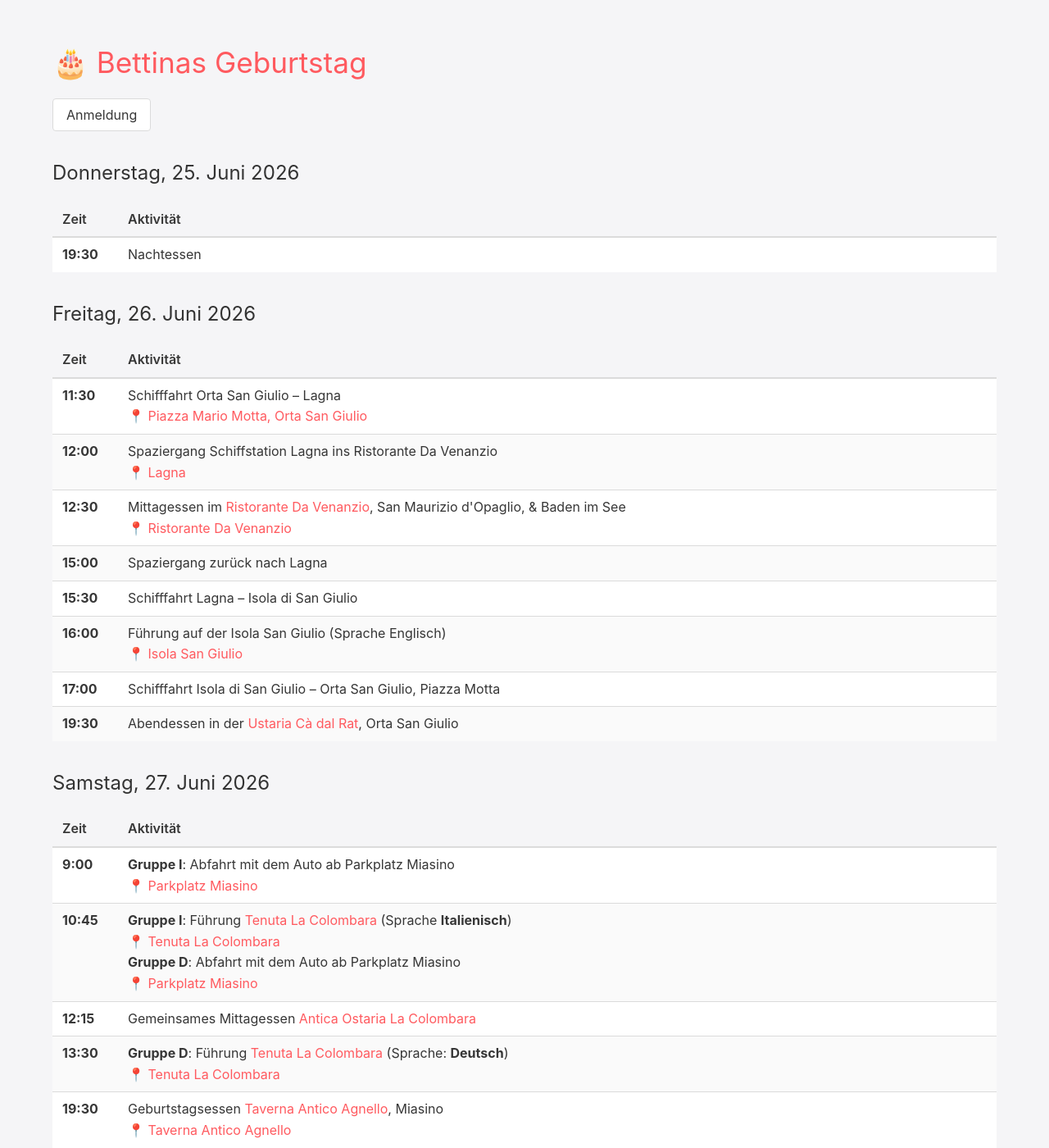
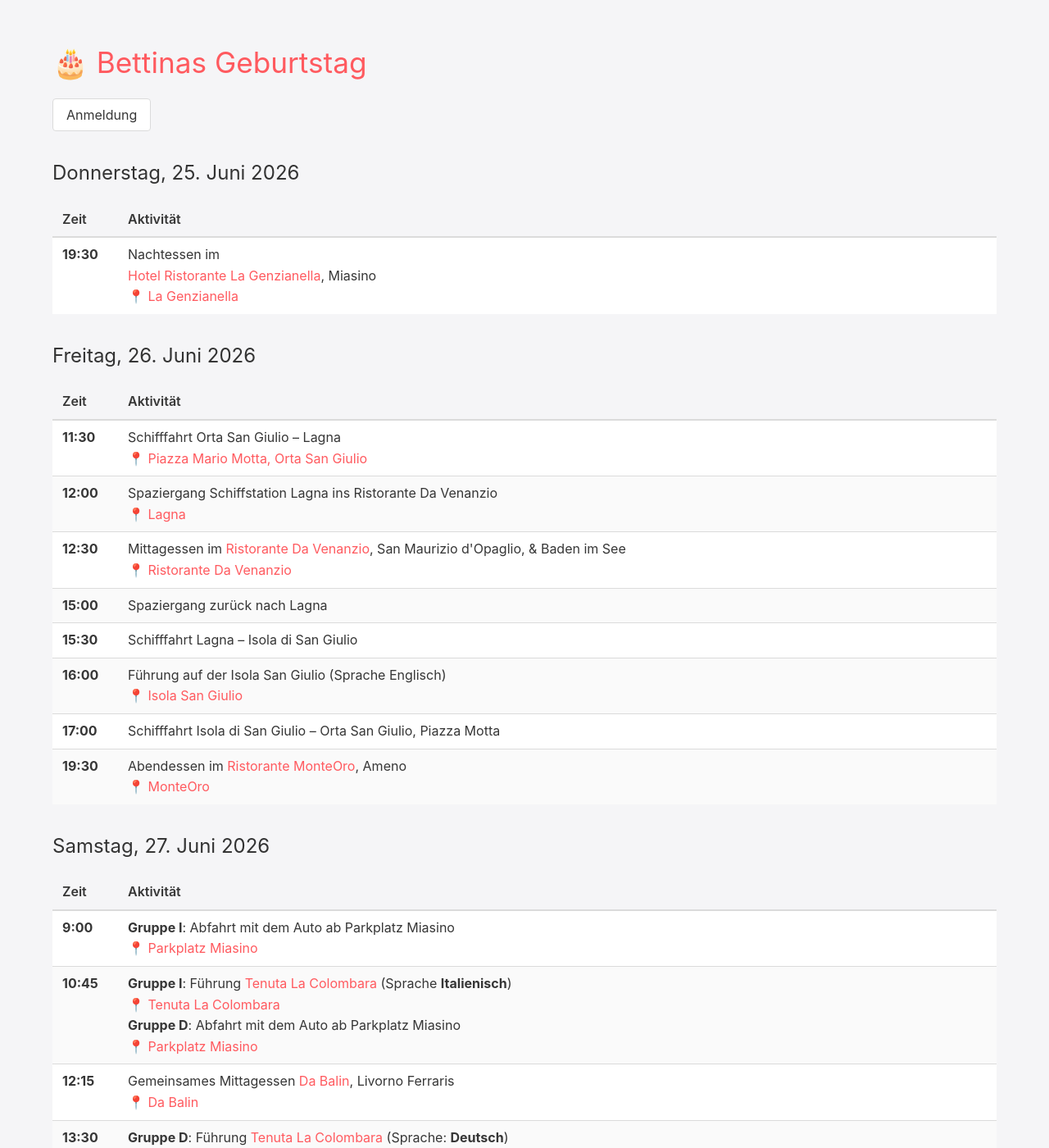
Before and after one commit to bettina60/programm, a Jekyll site: the page built from index.md, in a window 1280 px wide and 1400 px high. Shown: the whole window at 82% size. Built offline with Jekyll 4.4.1, drawn with Linux system fonts in a browser that asks for light colours; a script that is not in the unit is left out.

Commit message:
aktualisierung

```diff
--- a/index.md
+++ b/index.md
@@ -20,8 +20,10 @@ title: Bettinas Geburtstag
   <tbody>
     <tr>
       <td><strong>19:30</strong></td>
-      <td>Nachtessen<br>
-      <!--Osteria Carlo & Tina, Ameno oder Ristorante Tre Tigli, Armeno--></td>
+      <td>Nachtessen im <br>
+      <a href="https://www.lagenzianellahotel.it">Hotel Ristorante La Genzianella</a>,  Miasino<br />
+      <a href="https://www.google.com/maps/place/La+Genzianella/@45.8048259,8.4366132,16.71z/data=!4m9!3m8!1s0x47860cb92b5bc8ff:0x1d0e929a4bb39ab8!5m2!4m1!1i2!8m2!3d45.80665!4d8.4383088!16s%2Fg%2F1v3lnts8?entry=ttu&g_ep=EgoyMDI2MDUxNy4wIKXMDSoASAFQAw%3D%3D">📍 La Genzianella</a>
+      </td>
     </tr>
   </tbody>
 </table>
@@ -70,8 +72,9 @@ title: Bettinas Geburtstag
     </tr>
     <tr>
       <td><strong>19:30</strong></td>
-      <td>Abendessen in der <a href="https://www.lustaria.it">Ustaria Cà dal Rat</a>, Orta San Giulio<br>
-      <!--<a href="https://www.google.com/maps/place/L'Ustaria+C%C3%A0+dal+Rat/@45.785451,8.4204221,17z/data=!3m1!4b1!4m6!3m5!1s0x47860ce06c44321b:0x9aa723f4afc043df!8m2!3d45.7854473!4d8.422997!16s%2Fg%2F1tk6tsl_?entry=ttu">📍 Ustaria Cà dal Rat</a>--></td>
+      <td>Abendessen im <a href="https://www.ristorantemonteoro.it">Ristorante MonteOro</a>, Ameno<br>
+      <a href="https://www.google.com/maps/search/MonteOro/@45.7968025,8.4387483,17z/data=!3m1!4b1?entry=ttu&g_ep=EgoyMDI2MDUxNy4wIKXMDSoASAFQAw%3D%3D">📍 MonteOro</a>
+      </td>
     </tr>
   </tbody>
 </table>
@@ -100,7 +103,9 @@ title: Bettinas Geburtstag
     </tr>
     <tr>
       <td><strong>12:15</strong></td>
-      <td>Gemeinsames Mittagessen <a href="https://www.tripadvisor.it/Hotel_Review-g2056734-d12451387-Reviews-Antica_Osteria_La_Colombara-Livorno_Ferraris_Province_of_Vercelli_Piedmont.html">Antica Ostaria La Colombara</a></td>
+      <td>Gemeinsames Mittagessen <a href="https://www.balinrist.it">Da Balin</a>, Livorno Ferraris <br>
+      <a href="https://www.google.com/maps/place/Da+Balin/@45.2724694,8.1199354,13z/data=!4m23!1m16!4m15!1m6!1m2!1s0x4787d2fe3a2d046b:0xdd56f996df911956!2sDa+Balin,+Frazione+Castell'Apertole,+10,+13046+Livorno+Ferraris+VC,+Italien!2m2!1d8.1779495!2d45.2436575!1m6!1m2!1s0x47860cb92b5bc8ff:0x1d0e929a4bb39ab8!2sLa+Genzianella,+Via+per+Armeno,+10,+28010+Miasino+NO,+Italien!2m2!1d8.4383088!2d45.80665!3e0!3m5!1s0x4787d2fe3a2d046b:0xdd56f996df911956!8m2!3d45.243643!4d8.177947!16s%2Fg%2F1v4prwnx?entry=ttu&g_ep=EgoyMDI2MDUxNy4wIKXMDSoASAFQAw%3D%3D">📍 Da Balin</a>
+      </td>
     </tr>
     <tr>
       <td><strong>13:30</strong></td>
```
Also changed, not shown: 1 other file.
